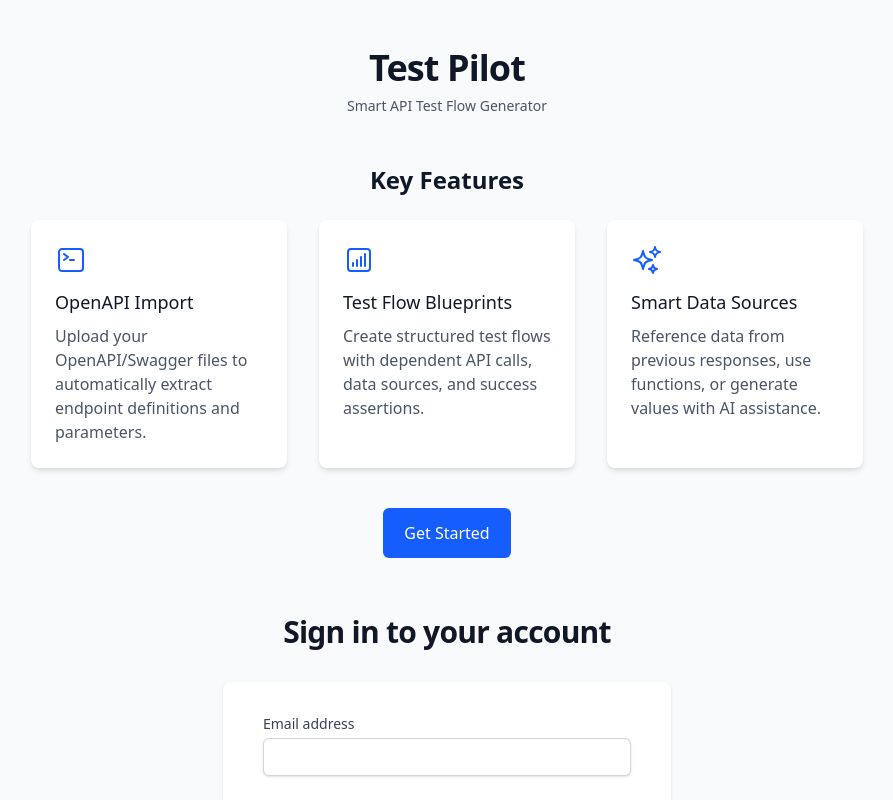
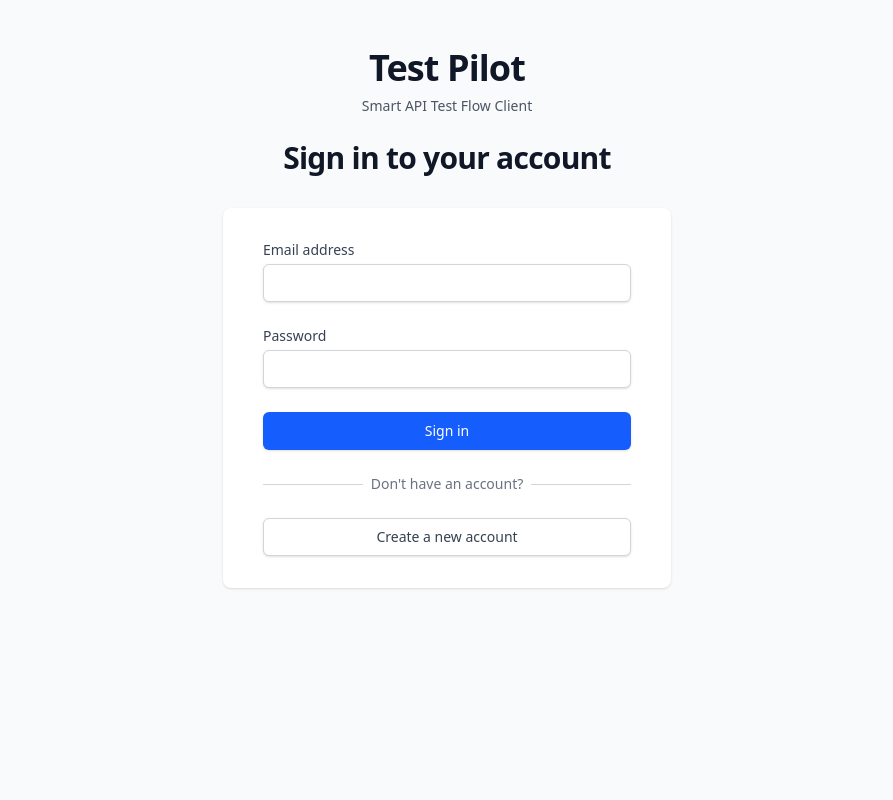
Before and after one commit to khanh1998/test-pilot, a SvelteKit app: page / in a window 1280 px wide. Shown: the top 800 px of the page, without its empty margins (193-1086 px from the left). Built offline with nearby package versions, Linux system fonts and the light colour scheme.

Commit message:
simplify login screen

```diff
--- a/src/routes/+page.svelte
+++ b/src/routes/+page.svelte
@@ -67,95 +67,7 @@
 <div class="flex min-h-full flex-col justify-center py-12 sm:px-6 lg:px-8">
   <div class="sm:mx-auto sm:w-full sm:max-w-md">
     <h1 class="text-center text-4xl font-bold tracking-tight text-gray-900">Test Pilot</h1>
-    <p class="mt-2 text-center text-sm text-gray-600">Smart API Test Flow Generator</p>
-  </div>
-
-  <!-- Features section -->
-  <div class="mx-auto mt-12 mb-8 max-w-4xl px-4 sm:px-6 lg:px-8">
-    <h2 class="mb-6 text-center text-2xl font-bold text-gray-900">Key Features</h2>
-
-    <div class="grid grid-cols-1 gap-8 md:grid-cols-3">
-      <div class="rounded-lg bg-white p-6 shadow-md">
-        <div class="mb-3 text-2xl text-blue-600">
-          <svg
-            xmlns="http://www.w3.org/2000/svg"
-            fill="none"
-            viewBox="0 0 24 24"
-            stroke-width="1.5"
-            stroke="currentColor"
-            class="h-8 w-8"
-          >
-            <path
-              stroke-linecap="round"
-              stroke-linejoin="round"
-              d="M6.75 7.5l3 2.25-3 2.25m4.5 0h3m-9 8.25h13.5A2.25 2.25 0 0021 18V6a2.25 2.25 0 00-2.25-2.25H5.25A2.25 2.25 0 003 6v12a2.25 2.25 0 002.25 2.25z"
-            />
-          </svg>
-        </div>
-        <h3 class="mb-2 text-lg font-medium text-gray-900">OpenAPI Import</h3>
-        <p class="text-gray-600">
-          Upload your OpenAPI/Swagger files to automatically extract endpoint definitions and
-          parameters.
-        </p>
-      </div>
-
-      <div class="rounded-lg bg-white p-6 shadow-md">
-        <div class="mb-3 text-2xl text-blue-600">
-          <svg
-            xmlns="http://www.w3.org/2000/svg"
-            fill="none"
-            viewBox="0 0 24 24"
-            stroke-width="1.5"
-            stroke="currentColor"
-            class="h-8 w-8"
-          >
-            <path
-              stroke-linecap="round"
-              stroke-linejoin="round"
-              d="M7.5 14.25v2.25m3-4.5v4.5m3-6.75v6.75m3-9v9M6 20.25h12A2.25 2.25 0 0020.25 18V6A2.25 2.25 0 0018 3.75H6A2.25 2.25 0 003.75 6v12A2.25 2.25 0 006 20.25z"
-            />
-          </svg>
-        </div>
-        <h3 class="mb-2 text-lg font-medium text-gray-900">Test Flow Blueprints</h3>
-        <p class="text-gray-600">
-          Create structured test flows with dependent API calls, data sources, and success
-          assertions.
-        </p>
-      </div>
-
-      <div class="rounded-lg bg-white p-6 shadow-md">
-        <div class="mb-3 text-2xl text-blue-600">
-          <svg
-            xmlns="http://www.w3.org/2000/svg"
-            fill="none"
-            viewBox="0 0 24 24"
-            stroke-width="1.5"
-            stroke="currentColor"
-            class="h-8 w-8"
-          >
-            <path
-              stroke-linecap="round"
-              stroke-linejoin="round"
-              d="M9.813 15.904L9 18.75l-.813-2.846a4.5 4.5 0 00-3.09-3.09L2.25 12l2.846-.813a4.5 4.5 0 003.09-3.09L9 5.25l.813 2.846a4.5 4.5 0 003.09 3.09L15.75 12l-2.846.813a4.5 4.5 0 00-3.09 3.09zM18.259 8.715L18 9.75l-.259-1.035a3.375 3.375 0 00-2.455-2.456L14.25 6l1.036-.259a3.375 3.375 0 002.455-2.456L18 2.25l.259 1.035a3.375 3.375 0 002.456 2.456L21.75 6l-1.035.259a3.375 3.375 0 00-2.456 2.456zM16.894 20.567L16.5 21.75l-.394-1.183a2.25 2.25 0 00-1.423-1.423L13.5 18.75l1.183-.394a2.25 2.25 0 001.423-1.423l.394-1.183.394 1.183a2.25 2.25 0 001.423 1.423l1.183.394-1.183.394a2.25 2.25 0 00-1.423 1.423z"
-            />
-          </svg>
-        </div>
-        <h3 class="mb-2 text-lg font-medium text-gray-900">Smart Data Sources</h3>
-        <p class="text-gray-600">
-          Reference data from previous responses, use functions, or generate values with AI
-          assistance.
-        </p>
-      </div>
-    </div>
-
-    <div class="mt-10 flex justify-center">
-      <a
-        href="/dashboard/test-flows"
-        class="inline-flex items-center justify-center rounded-md border border-transparent bg-blue-600 px-5 py-3 text-base font-medium text-white hover:bg-blue-700"
-      >
-        Get Started
-      </a>
-    </div>
+    <p class="mt-2 text-center text-sm text-gray-600">Smart API Test Flow Client</p>
   </div>
 
   <div class="sm:mx-auto sm:w-full sm:max-w-md">
```
